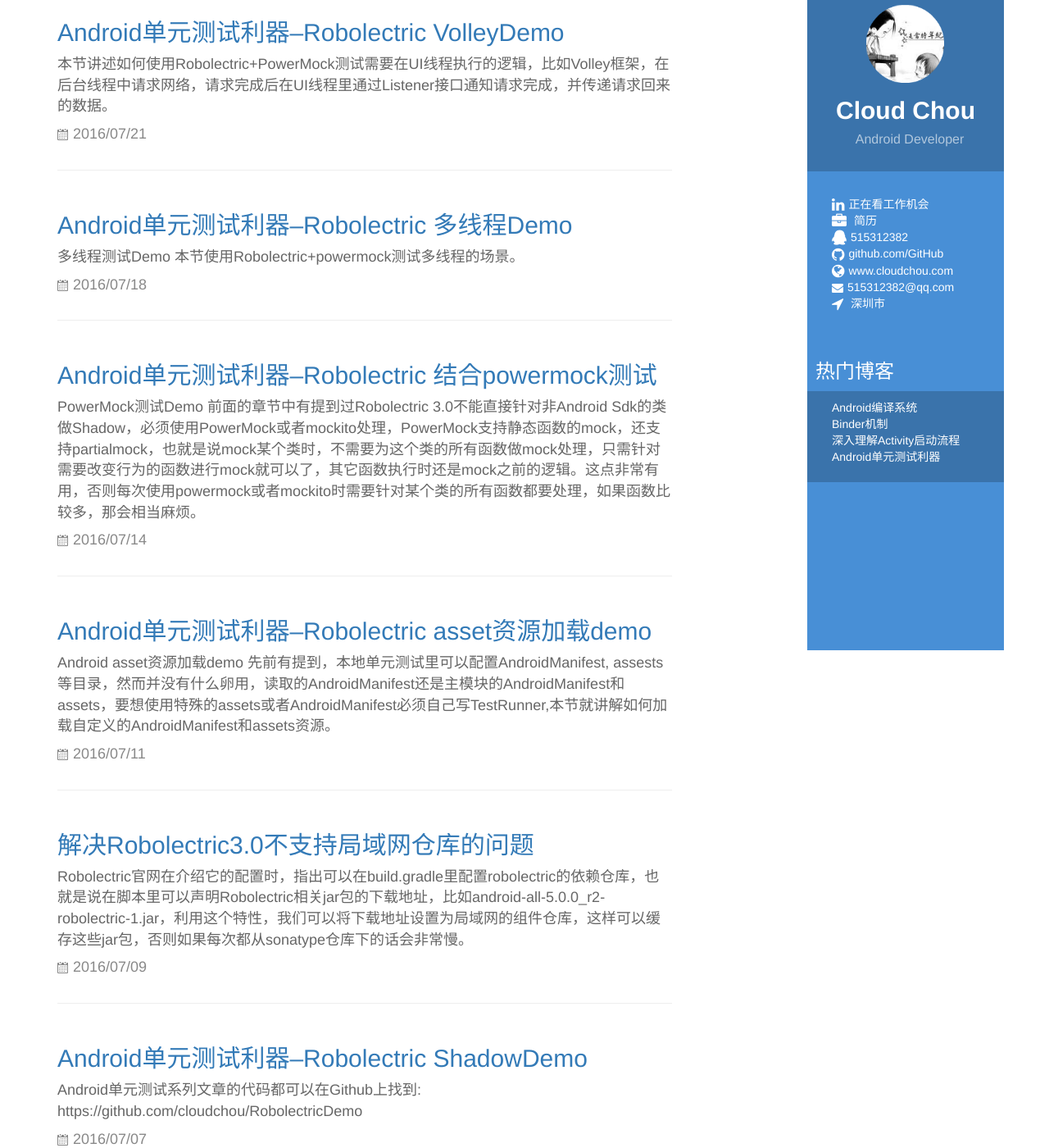
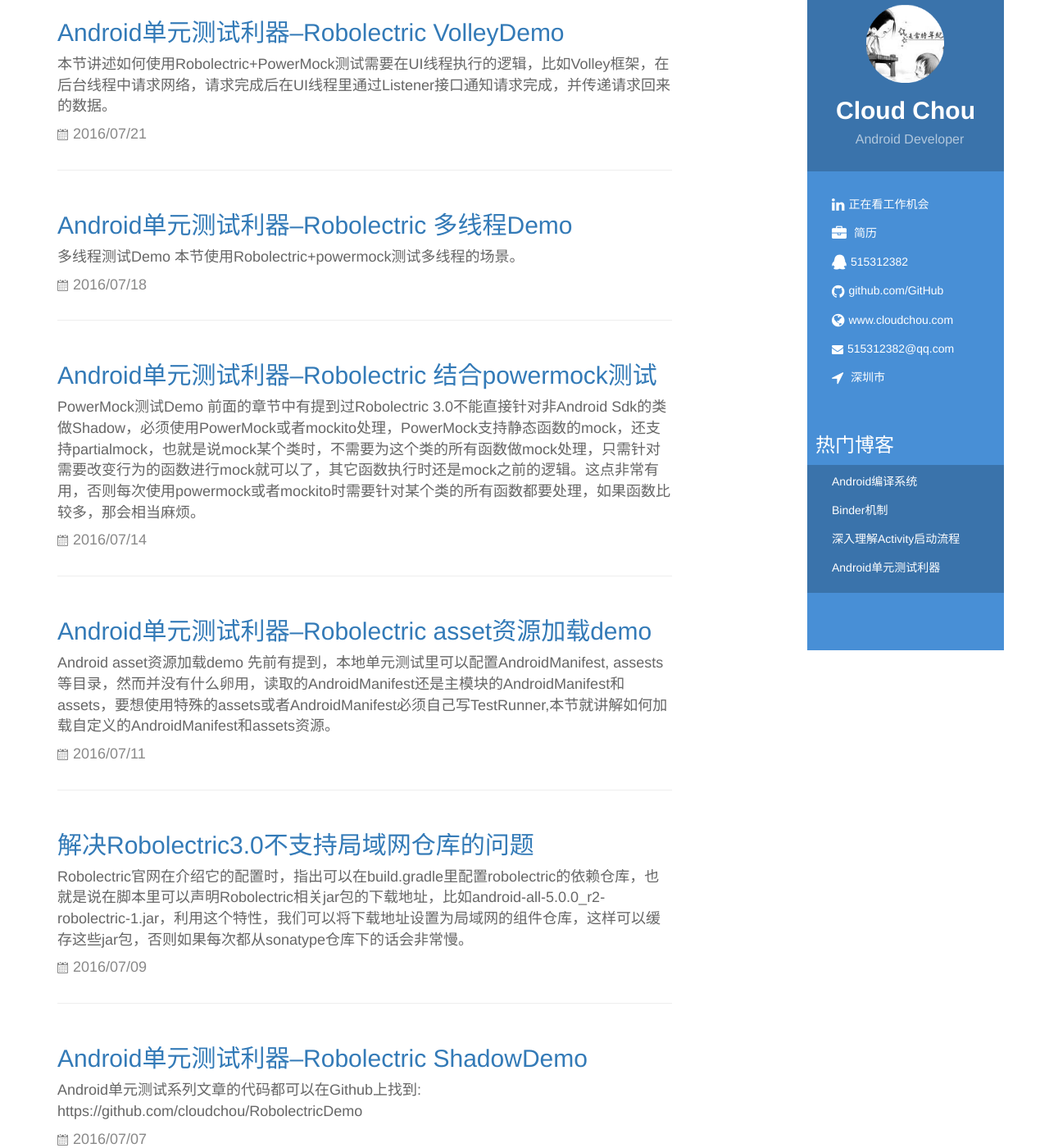
Before and after one commit to cloudchou/cloudchou.github.io, a Jekyll site: the page built from index.html, in a window 1280 px wide and 1400 px high, scrolled down 212 px. Shown: the whole window at 82% size. Built offline with Jekyll 4.4.1, drawn with Linux system fonts in a browser that asks for light colours; the list of posts is cut into pages by our own code.

Commit message:
将样式修改正确

```diff
--- a/assets/css/sidebar-cv.css
+++ b/assets/css/sidebar-cv.css
@@ -58,6 +58,11 @@
   margin-bottom: 15px;
 }
 
+.sidebar-wrapper .list-unstyled li {
+    margin-bottom: 15px;
+}
+
+
 .sidebar-wrapper h3{
   padding: 0px 0px 0px 10px;
 }
```
